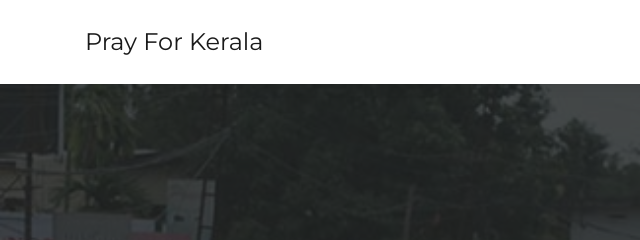
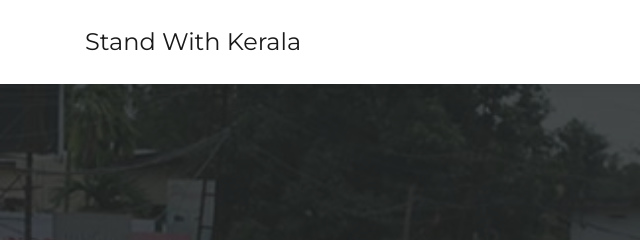
Before and after one commit to DeekshithRajBasa/kerala, a plain HTML site: page index.html in a window 1280 px wide. Shown: the top 240 px of the page, 0-640 px from the left. Drawn offline with nearby package versions, Linux system fonts and the light colour scheme.

Commit message:
Update index.html

```diff
--- a/index.html
+++ b/index.html
@@ -4,14 +4,14 @@
 <head>
     <meta charset="utf-8">
     <meta name="viewport" content="width=device-width, initial-scale=1.0">
-    <title>Home - Brand</title>
+    <title>Kerala Flood Relief</title>
     <link rel="stylesheet" href="assets/bootstrap/css/bootstrap.min.css">
     <link rel="stylesheet" href="https://fonts.googleapis.com/css?family=Montserrat:400,400i,700,700i,600,600i">
 </head>
 
 <body>
     <nav class="navbar navbar-light navbar-expand-lg fixed-top bg-white clean-navbar">
-        <div class="container"><a class="navbar-brand logo" href="#">Pray For Kerala</a><button class="navbar-toggler" data-toggle="collapse" data-target="#navcol-1"><span class="sr-only">Toggle navigation</span><span class="navbar-toggler-icon"></span></button>
+        <div class="container"><a class="navbar-brand logo" href="#">Stand With Kerala</a><button class="navbar-toggler" data-toggle="collapse" data-target="#navcol-1"><span class="sr-only">Toggle navigation</span><span class="navbar-toggler-icon"></span></button>
             <div class="collapse navbar-collapse"
                 id="navcol-1">
                 <ul class="nav navbar-nav ml-auto"></ul>
```
